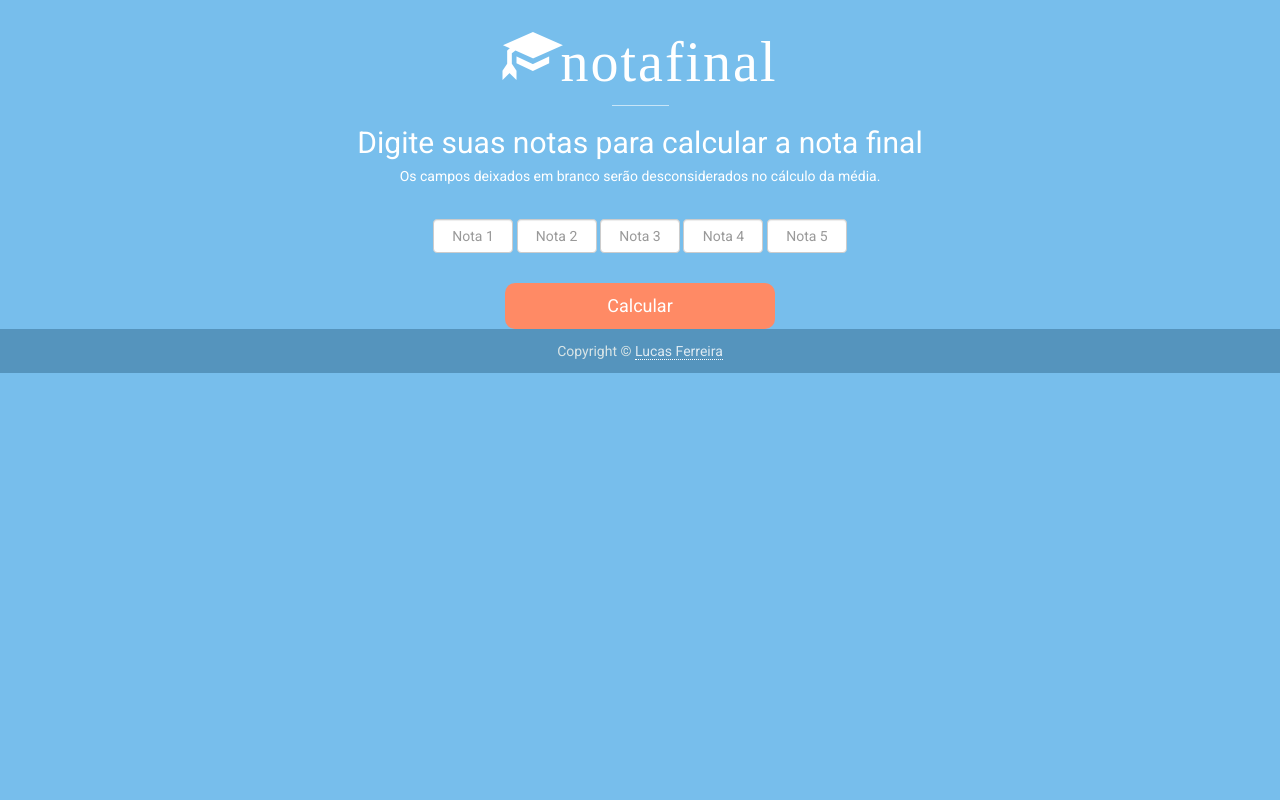
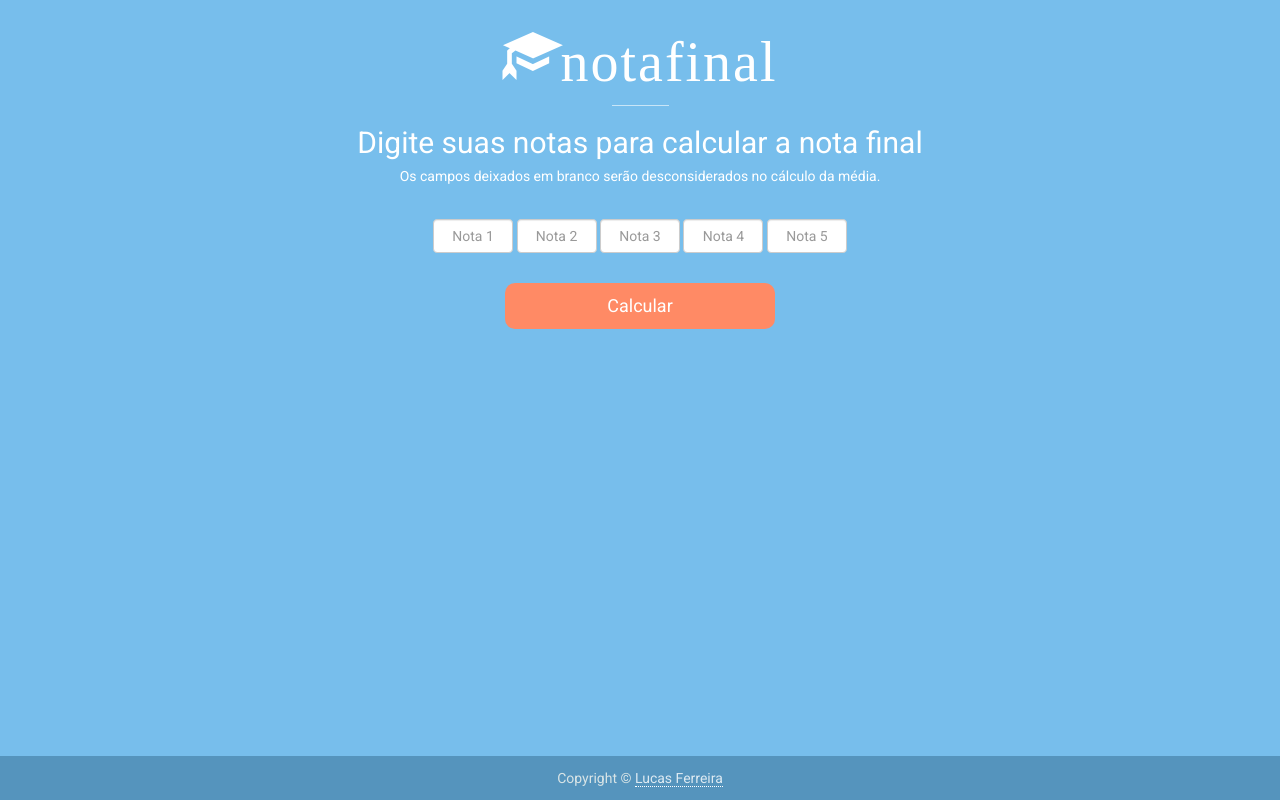
Before and after one commit to lucasfrosty/notafinal, a PHP site: page / in a window 1280 px wide. Run offline with PHP 8.4, Linux system fonts and the light colour scheme.

Commit message:
footer try number 3

```diff
--- a/css/main.css
+++ b/css/main.css
@@ -18,7 +18,7 @@ body {
 }
 
 footer {
-    position: relative;
+    position: fixed;
     width: 100%;
     padding: 12px;
     text-align: center;
@@ -85,3 +85,7 @@ a:hover {
     border: 0;
     color: white;
 }
+
+.container {
+  height: 100%;
+}
--- a/css/main.min.css
+++ b/css/main.min.css
@@ -1 +1 @@
-body,html{height:100%}.nota,footer{text-align:center}#submitFinal{margin-right:10px}#title2{margin-top:5px}body{background-color:#77beec;color:#fff;font-family:Roboto,sans-serif}footer{position:relative;width:100%;padding:12px;bottom:0;background-color:#5594bd;color:#d8e4e6}hr{width:5%;border:0;border-top:solid 1px rgba(255,255,255,.6)}.btn-calc,.btn-reset{margin-top:10px;width:270px;border-radius:10px}.btn-calc{background:#ff8a65}.btn-calc:hover{background:#ff7043;color:#fff}.btn-reset{background:#7986cb}.btn-reset:hover{background:#5c6bc0;color:#fff}.transparent{background-color:transparent;border:none}#hat-icon{letter-spacing:2px;font-size:4em;padding-top:25px}.nota{display:inline-block;max-width:80px;margin-top:5px}a{color:rgba(255,255,255,.8);border-bottom:1px dotted #fff}a:hover{text-decoration:none;border:0;color:#fff}
+.nota,footer{text-align:center}.container,body,html{height:100%}#submitFinal{margin-right:10px}#title2{margin-top:5px}body{background-color:#77beec;color:#fff;font-family:Roboto,sans-serif}footer{position:fixed;width:100%;padding:12px;bottom:0;background-color:#5594bd;color:#d8e4e6}hr{width:5%;border:0;border-top:solid 1px rgba(255,255,255,.6)}.btn-calc,.btn-reset{margin-top:10px;width:270px;border-radius:10px}.btn-calc{background:#ff8a65}.btn-calc:hover{background:#ff7043;color:#fff}.btn-reset{background:#7986cb}.btn-reset:hover{background:#5c6bc0;color:#fff}.transparent{background-color:transparent;border:none}#hat-icon{letter-spacing:2px;font-size:4em;padding-top:25px}.nota{display:inline-block;max-width:80px;margin-top:5px}a{color:rgba(255,255,255,.8);border-bottom:1px dotted #fff}a:hover{text-decoration:none;border:0;color:#fff}
--- a/home.html
+++ b/home.html
@@ -11,7 +11,7 @@
     <meta property="og:site_name" content="notafinal">
     <link rel="shortcut icon" href="images/favicon.png"/>
     <link rel="stylesheet" href="https://maxcdn.bootstrapcdn.com/bootstrap/3.3.7/css/bootstrap.min.css">
-    <link type="text/css" rel="stylesheet" href="css/main.min.css">
+    <link type="text/css" rel="stylesheet" href="css/main.css">
     <link href="https://fonts.googleapis.com/css?family=Roboto" rel="stylesheet">
     <!--[if lt IE 9]>
     <script src="https://oss.maxcdn.com/libs/html5shiv/3.7.0/html5shiv.js"></script>
@@ -36,6 +36,8 @@
         <br>
         <button type="submit" id="submit1" class="btn btn-calc btn-lg">Calcular</button>
 
+
+
     </div>
 
     <footer>Copyright &copy <a href="https://lucasfrosty.github.io/">Lucas Ferreira</a></footer>
```
